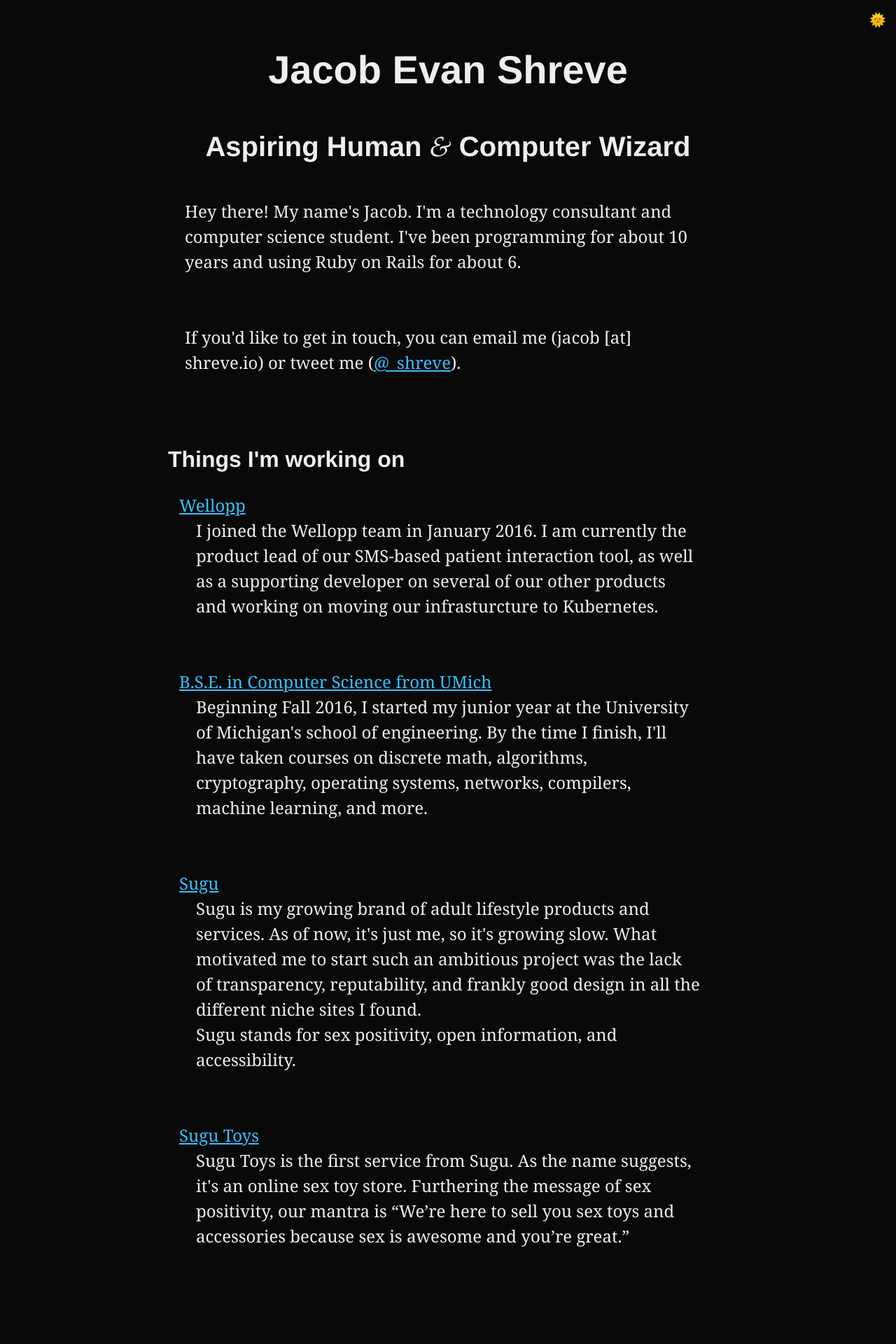
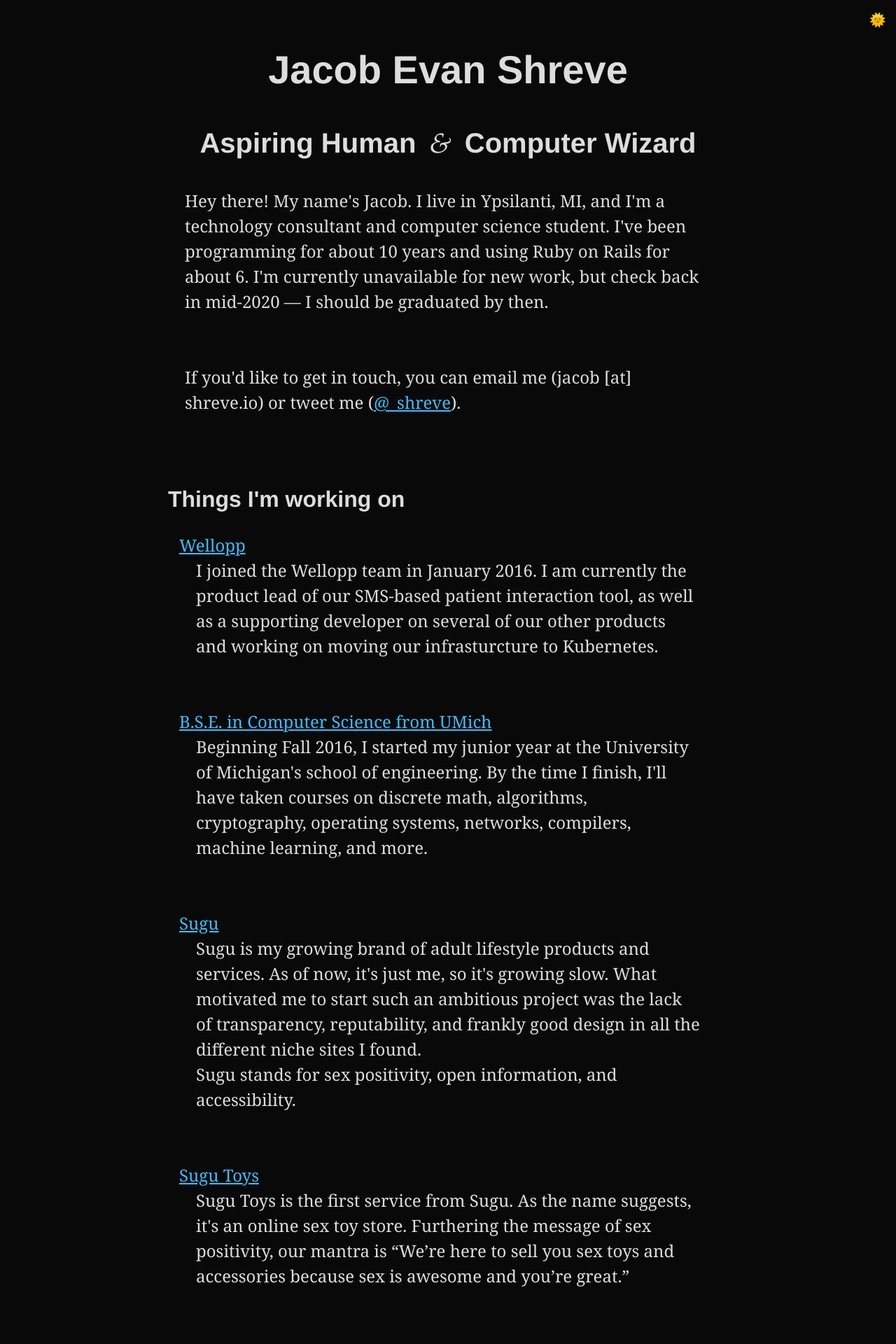
Before and after one commit to shreve/shreve.io, a Jekyll site: the page built from index.html, in a window 1280 px wide. Shown: the top 1920 px of the page at 70% size. Built offline with Jekyll 4.4.1, drawn with Linux system fonts in a browser that asks for light colours; some web fonts are replaced; comment, search, counter and statistics services are not loaded; some of the changed text lies outside the part shown.

Commit message:
Update design and layout

```diff
--- /dev/null
+++ b/_includes/date.html
@@ -0,0 +1,10 @@
+<time datetime="{{ include.date }}">
+  {% assign day = include.date | date: "%-d"  %}
+  {% case day %}
+    {% when '1' or '21' or '31' %}{{ day }}st
+    {% when '2' or '22' %}{{ day }}nd
+    {% when '3' or '23' %}{{ day }}rd
+    {% else %}{{ day }}th
+  {% endcase %}
+  {{ include.date | date: "of %B, %Y" }}
+</time>
--- a/_layouts/page.html
+++ b/_layouts/page.html
@@ -61,6 +61,7 @@
        if (sessionStorage.getItem('dark-mode') === "false") {
          document.body.classList.remove('dark-mode');
        }
+       setTimeout(function() { document.body.classList.add('transitions') }, 0);
      } catch (e) { }
     </script>
     {% if page.url != '/' %}
--- a/_sass/_themes.sass
+++ b/_sass/_themes.sass
@@ -1,6 +1,6 @@
-*
-  transition: background color border 0.5s
-
+body.transitions
+  *
+    transition: all 0.5s
 
 
 //
@@ -183,25 +183,38 @@
 //
 //   Dark Mode
 //
+=theme-code($background, $embed, $text, $link)
+  background: $background
+  color: $text
+
+  a, a:visited
+    color: $link
+
+  a.logo
+    color: $text
+
+  pre
+    background-color: $embed
+    border-color: $text
+
+  code
+    background-color: $embed
+    border-color: $text
+
+
+$text-color: #ddd
+$subtext-color: #aaa
+
+// $background-color: #1a2632
+$background-color: #090909
+$embed-color: lighten($background-color, 2%)
+
+// $link-color: #03A9F4
+$link-color: #35c0ff
 
 .dark-mode
-  background: #1a2632
-  background: #090909
-  color: #eee
-
-  a, a:visited
-    color: #35c0ff /* #03A9F4 */
-
-  a.logo
-    color: white
-
-  pre
-    background-color: #151f29
-    border-color: #304251
-
-  code
-    background-color: #151f29
-    border: 1px solid #304251
+  $dark-theme: (background: #090909, embed: $embed-color, text: #ddd, link: #35c0ff)
+  +theme-code($dark-theme...)
 
   // Monokai Syntax Highlighting
   .highlight .hll
--- a/_sass/_typography.sass
+++ b/_sass/_typography.sass
@@ -45,6 +45,8 @@
 
 .amp
   @extend %fancy-font
+  font-size: 1em
+  padding: 0 0.2em
   font-style: italic
   font-weight: normal
 
@@ -57,18 +59,19 @@
   text-align: center
 
 header
-  time, li
+  .timestamps, .tags
     font-style: italic
+    font-size: 1.2rem
+    color: $subtext-color
 
-p, li, a, cite, time, input, textarea, dd
+    *
+      font-size: inherit
+
+p, li, a, cite, time, input, textarea, dd, .content-element
   @extend %body-font
   line-height: 1.5
   font-size: 1.5rem
   margin-bottom: 1.5em
-
-span
-  @extend %body-font
-  line-height: 1.5
 
 p, ol, ul, .content-element, dd
   width: 100%
@@ -97,6 +100,7 @@
       margin: 0
       border: none
       background: transparent
+      font-size: 1em
 
 blockquote
   p
@@ -141,3 +145,6 @@
 
 .centered
   text-align: center
+
+.rigid
+  white-space: nowrap
--- a/css/main.sass
+++ b/css/main.sass
@@ -1,10 +1,10 @@
 ---
 ---
 
+@import 'themes'
 @import 'reset'
 @import 'typography'
 @import 'forms'
-@import 'themes'
 @import 'layout'
 
 *, *::before, *::after
@@ -22,7 +22,9 @@
   align-items: center
   justify-content: center
   font-size: 16px
-  transition: background 2s
+
+  &.transitions
+    transition: background 0.5s
 
 .logo
   @extend %display-font
@@ -93,13 +95,12 @@
   content: '—'
 
 #dark-mode-link
-  position: absolute
+  position: fixed
   font-size: 1.2em
   top: 0.75em
   right: 0.75em
   text-decoration: none
   z-index: 1000
-
 
 ul.tags
   list-style-type: none
@@ -122,6 +123,34 @@
   overflow-x: auto
   overflow-y: hidden
   padding: 1em
-  margin-bottom: 1.5em
-  border: 1px solid #ddd
+  border: 1px solid $text-color
   border-radius: 4px
+  font-size: 1.2em
+  margin-bottom: 4.5rem
+
+.blog-post
+  display: grid
+  grid-template-columns: 10em auto
+  align-items: baseline
+
+  time
+    font-size: 1rem
+    font-style: italic
+    color: $subtext-color
+    text-align: right
+    padding-right: 1em
+    white-space: nowrap
+    order: 1
+    margin: 0
+
+  a
+    order: 2
+    margin: 0
+
+  @media only screen and (max-width: 50em)
+    display: block
+
+  @media only screen and (max-width: 35em)
+    time
+      display: block
+      text-align: left
--- a/index.html
+++ b/index.html
@@ -6,13 +6,17 @@
 
 <header>
   <h1>Jacob Evan Shreve</h1>
-  <h2 class="flex-title">Aspiring Human <span class="flex-title__elbow amp">&</span> Computer Wizard</h2>
+  <h2 class="flex-title">
+    <span class="rigid">Aspiring Human</span>
+    <span class="flex-title__elbow amp">&</span>
+    <span class="rigid">Computer Wizard</span></h2>
 </header>
 <article>
   <p>
-    Hey there! My name's Jacob. I'm a technology consultant and computer science student.
+    Hey there! My name's Jacob. I live in Ypsilanti, MI, and I'm a technology consultant and computer science student.
     I've been programming for about <time class="years-since" datetime="2008">10</time> years and
-    using Ruby on Rails for about <time class="years-since" datetime="2012">6</time>.
+    using Ruby on Rails for about <time class="years-since" datetime="2012">6</time>. I'm currently
+    unavailable for new work, but check back in mid-2020 &mdash; I should be graduated by then.
   </p>
   <p>
     If you'd like to get in touch, you can email me (jacob [at] shreve.io) or tweet me (<a href="https://twitter.com/_shreve">@_shreve</a>).
@@ -71,26 +75,36 @@
     </div>
   </section>
 
+  <h3>Buzzwords</h3>
   <section class="row-2">
     <div class="col">
-      <h3>Buzzwords</h3>
       <ul>
         <li>ruby on rails</li>
-        <li>kubernetes</li>
-        <li>erlang/elixir/OTP</li>
         <li>rust</li>
-        <li>software crafstmanship</li>
-        <li>progressive enhancement</li>
+        <li>elixir</li>
+        <li>linux</li>
       </ul>
     </div>
     <div class="col">
-      <h3>Blog Posts</h3>
       <ul>
-        {% for post in site.posts %}
-        <li><a href="{{ post.url }}">{{ post.title }}</a></li>
-        {% endfor %}
+        <li>kubernetes</li>
+        <li>software crafstmanship</li>
+        <li>progressive enhancement</li>
+        <li>emacs</li>
       </ul>
     </div>
+  </section>
+
+  <section>
+    <h3>Blog Posts</h3>
+    <ul class="blog-post-list">
+      {% for post in site.posts %}
+      <li class="blog-post">
+        <a href="{{ post.url }}">{{ post.title }}</a>
+        {% include date.html date=post.date %}
+      </li>
+      {% endfor %}
+    </ul>
   </section>
 
   <blockquote>
```
Also changed, not shown: _layouts/post.md (+6 -10 lines).
